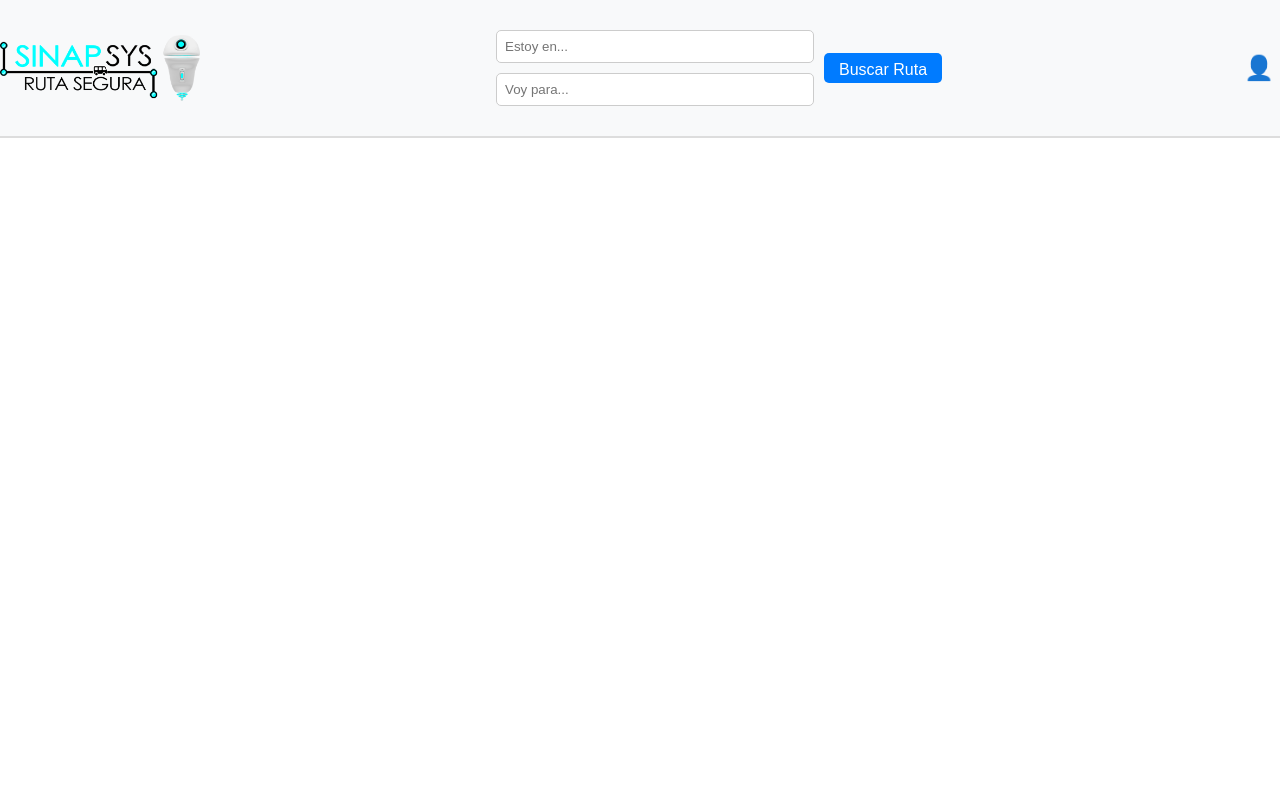
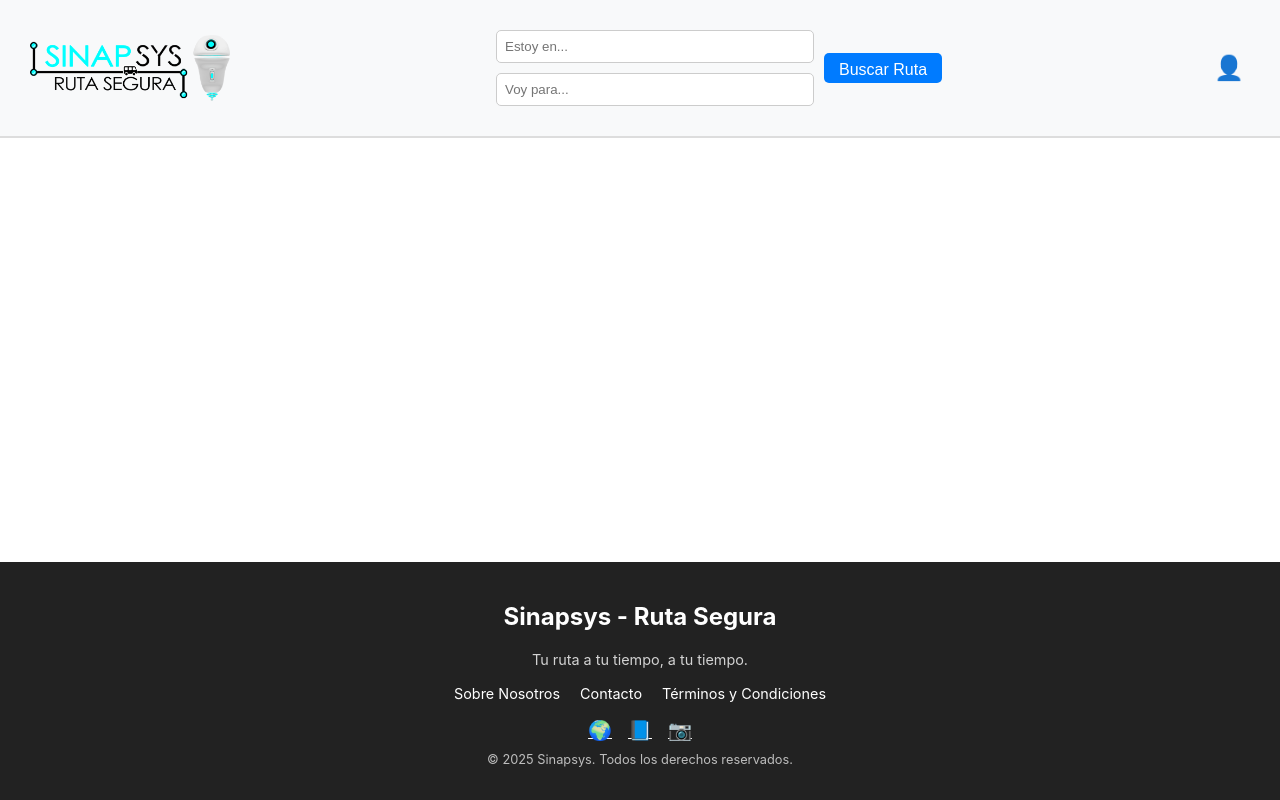
Before and after one commit to RubenTT91/Sinapsys_ruta_segura, a React (Create React App) app in the folder sinapsys-rs/: page / in a window 1280 px wide. Built offline with nearby package versions, Linux system fonts and the light colour scheme.

Commit message:
Se agrega el footer junto con librería de íconos

```diff
--- /dev/null
+++ b/package.json
@@ -0,0 +1,5 @@
+{
+  "dependencies": {
+    "react-icons": "^5.5.0"
+  }
+}
--- a/sinapsys-rs/src/App.css
+++ b/sinapsys-rs/src/App.css
@@ -1,3 +1,20 @@
+
+html, body {
+  height: 100%;
+  margin: 0;
+}
+
+.app-container {
+  display: flex;
+  flex-direction: column;
+  min-height: 100vh; /* 100% de la altura de la pantalla */
+}
+
+.content {
+  flex: 1; /* Hace que el contenido ocupe el espacio disponible */
+
+}
+
 .App {
   text-align: center;
 }
@@ -27,12 +44,3 @@
 .App-link {
   color: #61dafb;
 }
-
-@keyframes App-logo-spin {
-  from {
-    transform: rotate(0deg);
-  }
-  to {
-    transform: rotate(360deg);
-  }
-}
--- a/sinapsys-rs/src/App.js
+++ b/sinapsys-rs/src/App.js
@@ -1,11 +1,14 @@
 import "./App.css";
 import Header from "./components/header";
+import Footer from "./components/footer";
 
 function App() {
   return (
-    <div>
+    <div className="app-container">
+       <div className="content">
       <Header />
-      {/* <SearchBar /> */}
+       </div>
+      <Footer />
     </div>
   );
 }
--- /dev/null
+++ b/sinapsys-rs/src/components/Footer.css
@@ -0,0 +1,58 @@
+.footer {
+  background-color: #222;
+  color: white;
+  text-align: center;
+  padding: 20px 0;
+}
+
+.footer-container {
+  max-width: 1200px;
+  margin: auto;
+  padding: 0 20px;
+}
+
+.footer h2 {
+  font-size: 1.5rem;
+  font-weight: bold;
+}
+
+.slogan {
+  font-size: 0.9rem;
+  margin-top: 5px;
+  opacity: 0.8;
+}
+
+.footer-links {
+  margin: 15px 0;
+}
+
+.footer-links a {
+  color: white;
+  text-decoration: none;
+  margin: 0 10px;
+  font-size: 0.9rem;
+}
+
+.footer-links a:hover {
+  text-decoration: underline;
+}
+
+.footer-social {
+  margin: 10px 0;
+}
+
+.footer-social a {
+  color: white;
+  font-size: 1.2rem;
+  margin: 0 8px;
+}
+
+.footer-social a:hover {
+  opacity: 0.7;
+}
+
+.copyright {
+  font-size: 0.8rem;
+  margin-top: 10px;
+  opacity: 0.7;
+}
--- /dev/null
+++ b/sinapsys-rs/src/components/footer.jsx
@@ -0,0 +1,30 @@
+import "./Footer.css";
+
+const Footer = () => {
+  return (
+    <footer className="footer">
+      <div className="footer-container">
+        <h2>Sinapsys - Ruta Segura</h2>
+        <p className="slogan">Tu ruta a tu tiempo, a tu tiempo.</p>
+
+        <div className="footer-links">
+          <a href="#">Sobre Nosotros</a>
+          <a href="#">Contacto</a>
+          <a href="#">Términos y Condiciones</a>
+        </div>
+
+        <div className="footer-social">
+          <a href="#">🌍</a>
+          <a href="#">📘</a>
+          <a href="#">📷</a>
+        </div>
+
+        <p className="copyright">
+          &copy; {new Date().getFullYear()} Sinapsys. Todos los derechos reservados.
+        </p>
+      </div>
+    </footer>
+  );
+};
+
+export default Footer;
--- a/sinapsys-rs/src/components/header.css
+++ b/sinapsys-rs/src/components/header.css
@@ -1,10 +1,10 @@
 header {
     display: flex;
-    justify-content: space-evenly;
+    justify-content: space-between;
     align-items: center;
-    gap: 1;
     background-color: #f8f9fa;
     border-bottom: 2px solid #ddd;
+    padding: 0 30px;
 }
 
 .header-logo {
```
Also changed, not shown: sinapsys-rs/src/components/searchBar.css (deleted, +0 -40 lines), sinapsys-rs/src/components/header.jsx (renamed from sinapsys-rs/src/components/header.js), 1 other file (tests, documents, lock files or other folders).
